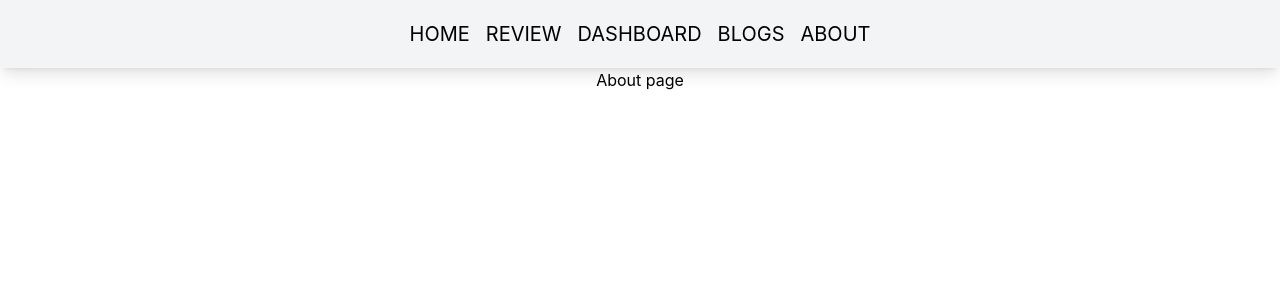
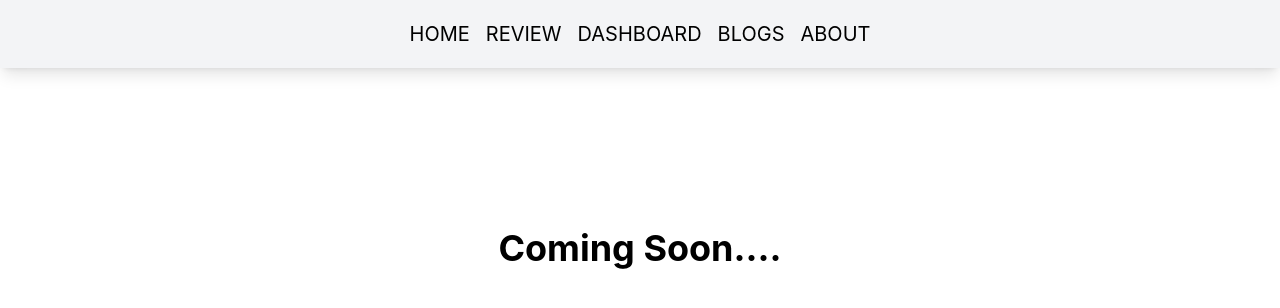
Before and after one commit to SumonsNote/books-analyser, a React (Create React App) app: page /about in a window 1280 px wide. Shown: the top 308 px of the page. Built offline with nearby package versions, Linux system fonts and the light colour scheme.

Commit message:
modified about

```diff
--- a/src/components/About/About.js
+++ b/src/components/About/About.js
@@ -2,8 +2,8 @@ import React from 'react';
 
 const About = () => {
     return (
-        <div>
-           <h2>About page</h2>
+        <div className='text-4xl font-bold justify-center items-center mt-40'>
+           <h2>Coming Soon....</h2>
         </div>
     );
 };
```
